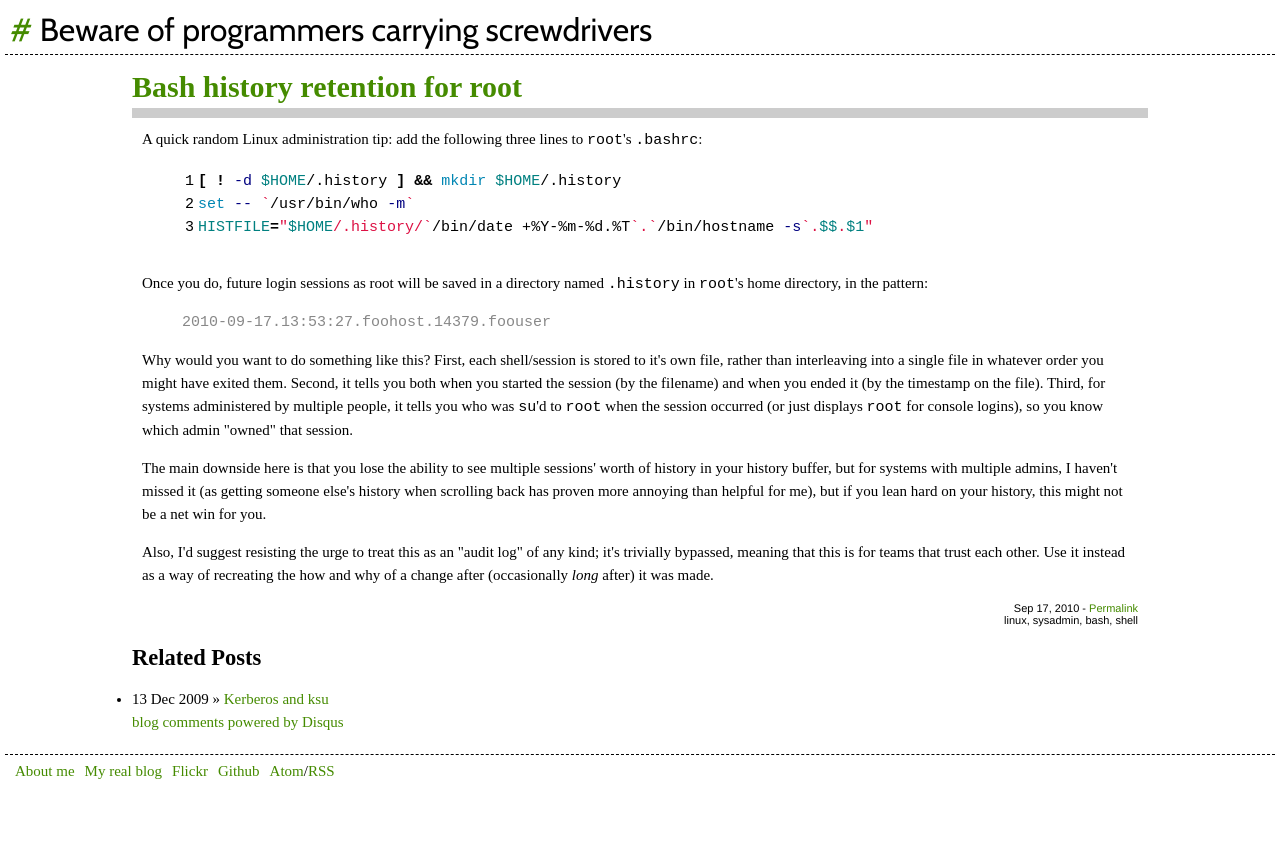
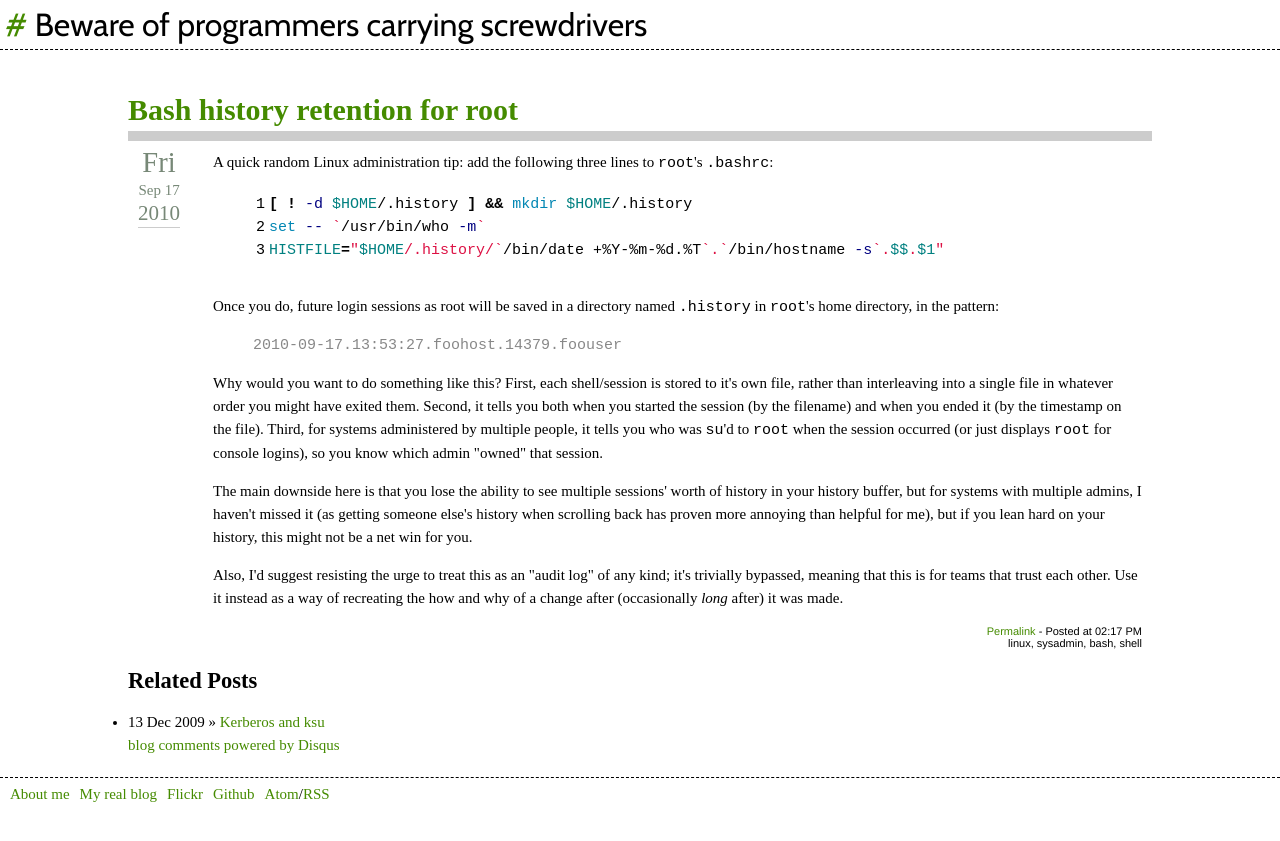
Before and after one commit to logic/logic.github.io, a Jekyll site: the page built from _posts/2010-09-17-bash-history.html, in a window 1280 px wide. Shown: the top 841 px of the page. Built offline with Jekyll 4.4.1, drawn with Linux system fonts in a browser that asks for light colours; some web fonts are replaced; comment, search, counter and statistics services are not loaded.

Commit message:
A stylistic change to pull the date off to a sidebar, as well as adding timestamps (as well as dates) to posts. Made the header a little (but only a little) easier on my eyes too.

```diff
--- a/_layouts/post.html
+++ b/_layouts/post.html
@@ -3,15 +3,22 @@ layout: default
 ---
 <h1 class="postTitle"><a href="{{ page.url }}">{{ page.title }}</a></h1>
 <div class="post">
-  {{ content }}
-  <p class="meta">
-    {{ page.date | date: "%b %d, %Y" }} -
-    <a href="{{ page.url }}">Permalink</a>
+  <div class="date">
+    <span class="weekDay">{{ page.date | date: "%a" }}</span><br />
+    <span class="monthDay">{{ page.date | date: "%b %d" }}</span><br />
+    <span class="year">{{ page.date | date: "%Y" }}</span>
+  </div>
+  <div class="text">
+    {{ content }}
+  </div>
+  <div class="meta">
+    <a href="{{ page.url }}">Permalink</a> -
+    Posted at {{ page.date | date: "%I:%M %p" }}
     <br />
     {% for c in page.categories %}
     <span class="postCategory">{{ c }}</span>{% if forloop.last != true %},{% endif %}
     {% endfor %}
-  </p>
+  </div>
 </div>
 
 <div id="related">
--- a/_posts/2009-12-13-kerberos-and-ksu.html
+++ b/_posts/2009-12-13-kerberos-and-ksu.html
@@ -1,5 +1,6 @@
 ---
 layout: post
+date: 2009-12-13 12:53:38
 title: "Kerberos and ksu"
 categories:
   - linux
--- a/_posts/2010-09-17-bash-history.html
+++ b/_posts/2010-09-17-bash-history.html
@@ -1,6 +1,7 @@
 ---
 layout: post
 title: "Bash history retention for root"
+date: 2010-09-17 14:17:50
 categories:
   - linux
   - sysadmin
--- a/css/default.css
+++ b/css/default.css
@@ -1,16 +1,18 @@
 @import url(http://fonts.googleapis.com/css?family=Cabin|Droid+Serif);
 @import url('syntax.css');
 .highlighttable .linenos .linenodiv {
-  border-right: 1px #CCC solid;
+  border-right: 1px solid #CCC;
   padding-right: 10px;
   margin-right: 10px;
 }
 
 BODY {
   font: 15px/23px 'Droid Serif',serif;
+  margin: 0;
+  padding: 0;
 }
 
-.header, BODY {
+.header {
   padding: 5px;
   margin: 0px 0px 20px 0px;
 }
@@ -18,6 +20,7 @@ BODY {
 .header {
   border-bottom: 1px dashed;
   font: 32px 'Cabin',sans-serif;
+  margin-bottom: 1.5em;
 }
 
 A, A:visited {
@@ -37,7 +40,24 @@ A:hover {
 
 .content :first-child { margin-top: 0; }
 
+.content .date {
+  border-bottom: 1px solid #CCC;
+  text-align: center;
+  /*width: 5em;*/
+  float: left;
+  color: #787;
+}
+
+.content .date .weekDay { font-size: 1.9em; }
+.content .date .monthDay { font-size: 1em; }
+.content .date .year { font-size: 1.4em; }
+
+.content .text {
+  margin-left: 5em;
+}
+
 .meta {
+  clear: both;
   margin: 0;
   padding: 0;
   text-align: right;
```
Also changed, not shown: index.html (+12 -4 lines).
